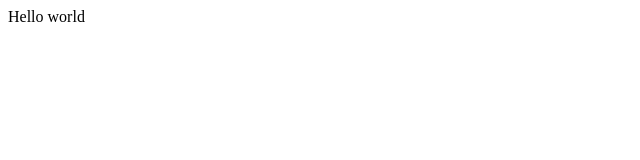
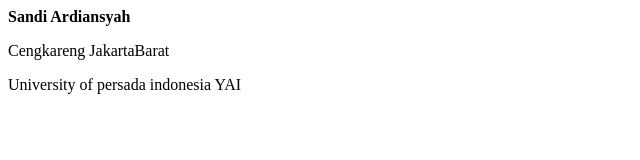
Before and after one commit to sandyard/sample_website, a plain HTML site: page index.html in a window 1280 px wide. Shown: the whole page, without its empty margins (0-640 px from the left). Drawn offline with Linux system fonts and the light colour scheme.

Commit message:
add my name

```diff
--- a/index.html
+++ b/index.html
@@ -1 +1,12 @@
-<p> Hello world </p>
+<!DOCTYPE html>
+<html>
+  <head>
+    <meta charset="utf-8">
+    <title>hello world</title>
+  </head>
+  <body>
+    <strong>Sandi Ardiansyah</strong>
+    <p>Cengkareng JakartaBarat</p>
+    <p>University of persada indonesia YAI</p>
+  </body>
+</html>
```
